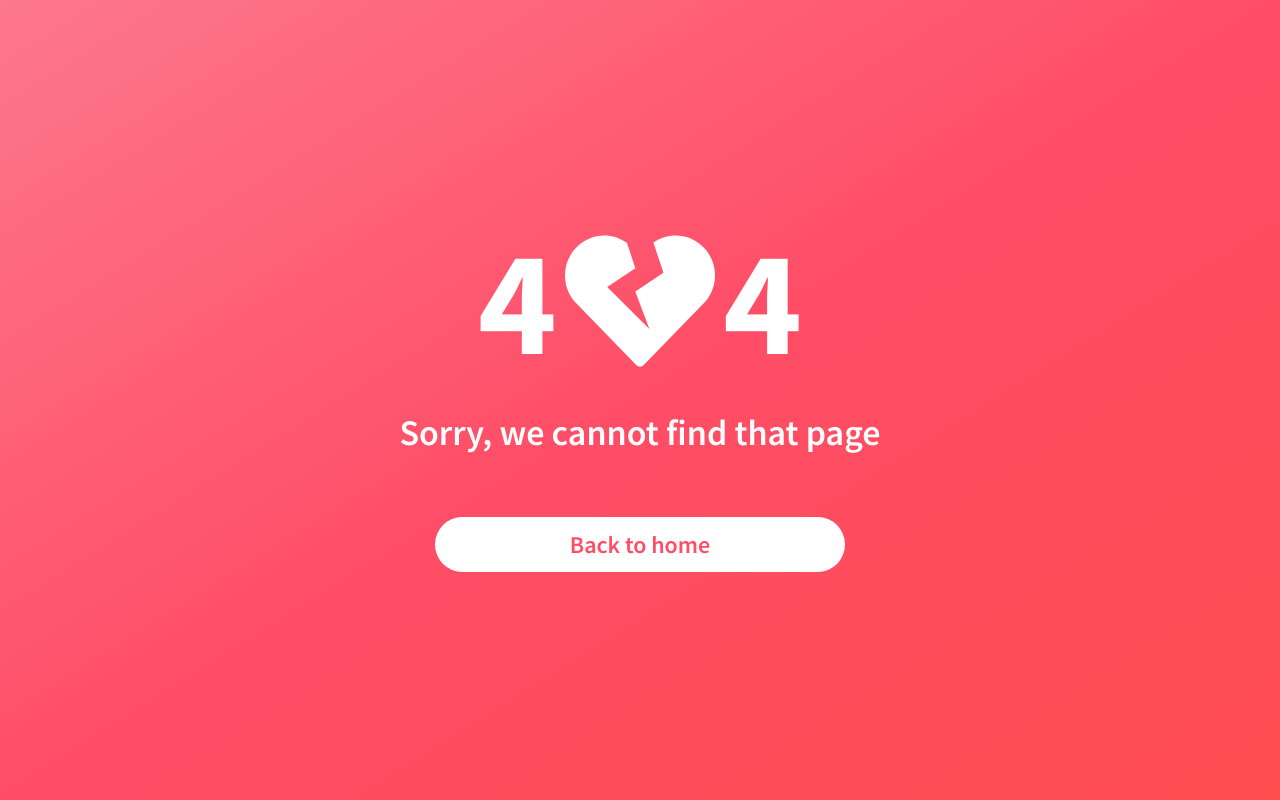
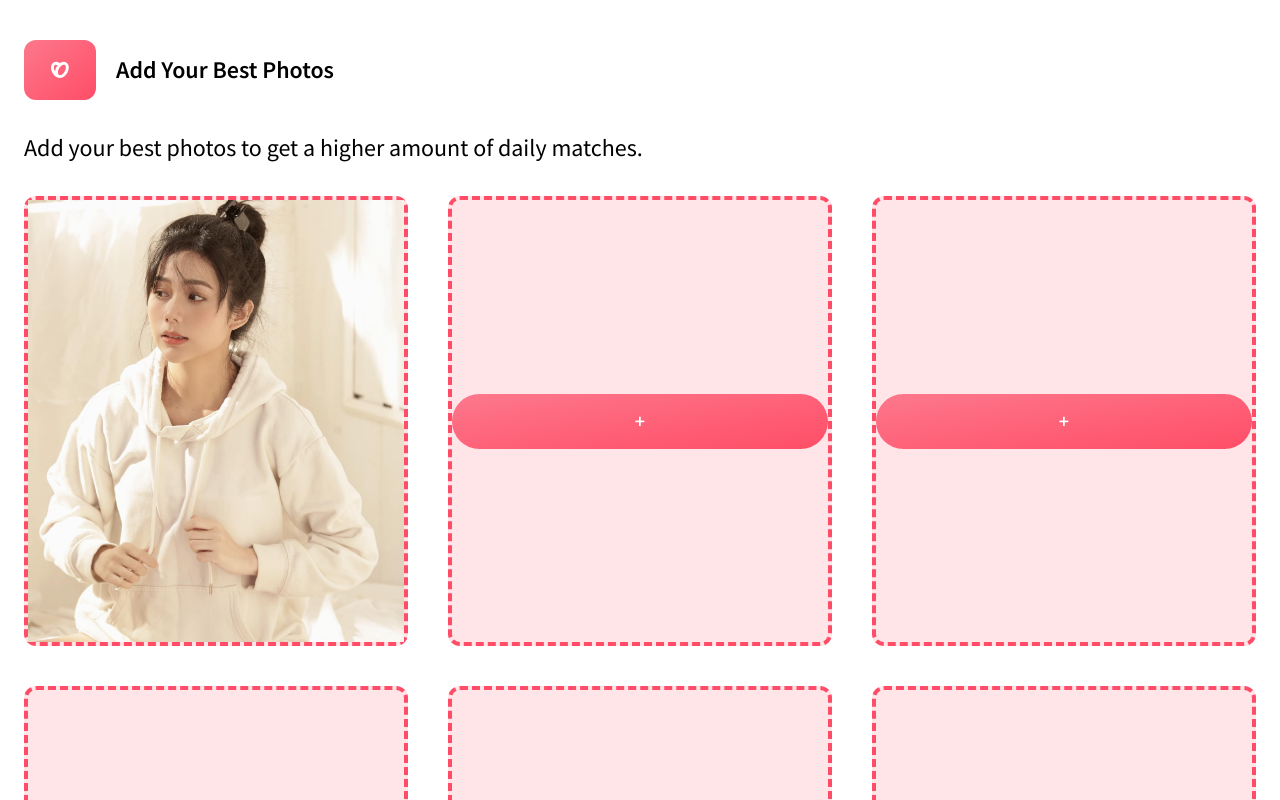
Before and after one commit to b1amage/further-web-front-end, a React (Create React App) app: page /setup/img in a window 1280 px wide. Shown: the top 800 px of the page. Built offline with nearby package versions, Linux system fonts and the light colour scheme.

Commit message:
update code

```diff
--- a/src/App.js
+++ b/src/App.js
@@ -16,6 +16,7 @@ import EditPage from "./views/EditPage";
 import ChatPage from "./views/ChatPage";
 import ProfileOption from "./components/profile/ProfileOption";
 import SetupPage from "./views/SetupPage";
+import SetupImagePage from "./views/SetupImagePage";
 
 function App() {
 	return (
@@ -33,6 +34,7 @@ function App() {
 				<Route path="/profile" element={<ProfilePage />} />
 				<Route path="/profile/edit" element={<EditPage />} />
 				<Route path="/setup" element={<SetupPage />} />
+				<Route path="/setup/img" element={<SetupImagePage />} />
 
 				<Route path="*" element={<NotFoundPage />} />
 
--- /dev/null
+++ b/src/components/setup/ImgFrame.js
@@ -0,0 +1,28 @@
+import React from "react";
+import Button from "../../utilities/Button";
+
+const ImgFrame = ({ img }) => {
+	const handleDrag = (e) => {
+		console.log(e.clientX, e.clientY);
+	};
+
+	return (
+		<div
+			onDrag={handleDrag}
+			className="hover:bg-opacity-10 cursor-pointer w-full min-w-[140px] h-[220px] md:h-[320px] lg:h-[450px] flex items-center justify-center border-4 rounded-xl border-dashed border-primary-100 bg-primary-50 bg-opacity-20"
+		>
+			{img ? (
+				<img src={img} className="object-cover w-full h-full" alt="" />
+			) : (
+				<Button
+					primary
+					className="rounded-full w-[50px] h-[50px] min-h-0"
+				>
+					+
+				</Button>
+			)}
+		</div>
+	);
+};
+
+export default ImgFrame;
--- /dev/null
+++ b/src/views/SetupImagePage.js
@@ -0,0 +1,32 @@
+import React from "react";
+import Header from "../components/header/Header";
+import ImgFrame from "../components/setup/ImgFrame";
+import girl3 from "../assets/img/girl3.jpeg";
+import Button from "../utilities/Button";
+
+const SetupImagePage = () => {
+	return (
+		<div className="page-container">
+			<Header title="Add Your Best Photos" />
+
+			<p className="my-4 md:text-xl lg:text-2xl">
+				Add your best photos to get a higher amount of daily matches.
+			</p>
+
+			<div className="grid grid-cols-2 gap-4 my-8 lg:gap-10 lg:grid-cols-3 place-items-center">
+				<ImgFrame img={girl3} />
+				<ImgFrame />
+				<ImgFrame />
+				<ImgFrame />
+				<ImgFrame />
+				<ImgFrame />
+			</div>
+
+			<Button primary className="my-10">
+				Next
+			</Button>
+		</div>
+	);
+};
+
+export default SetupImagePage;
```
